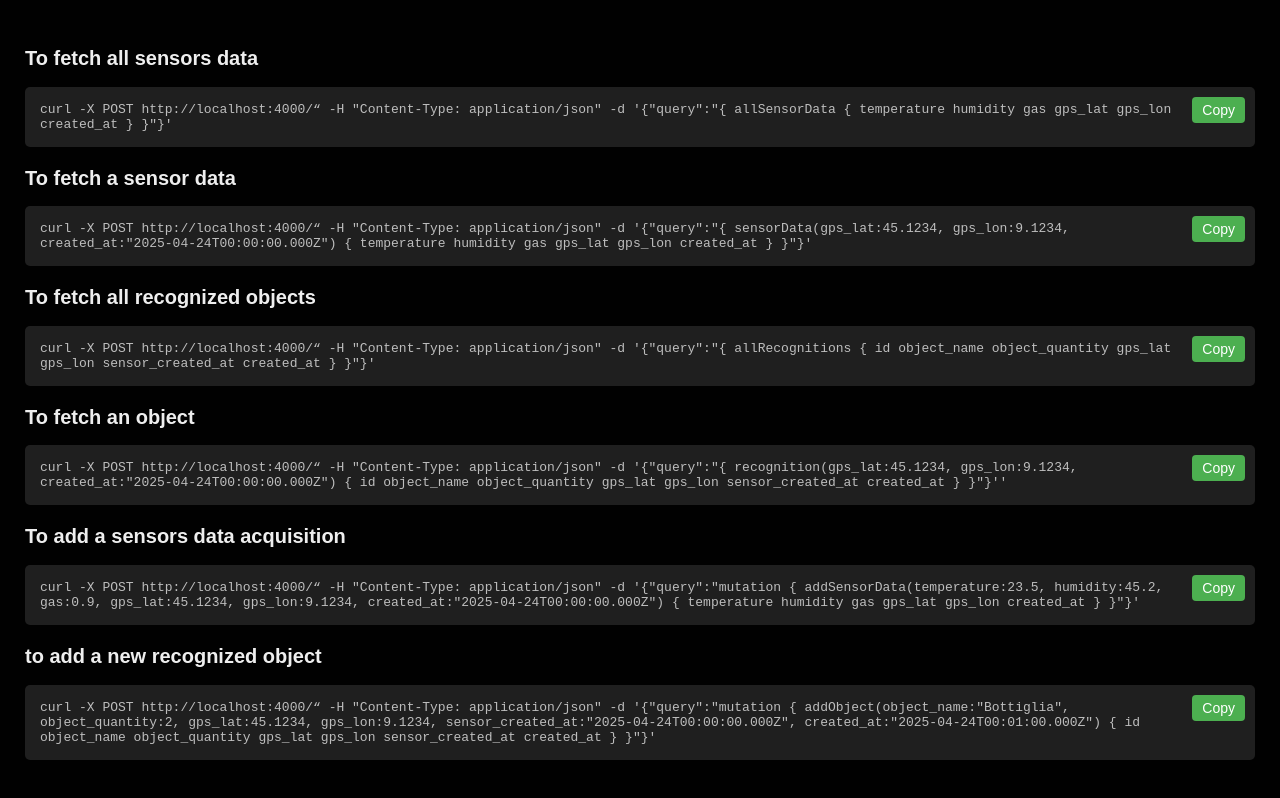
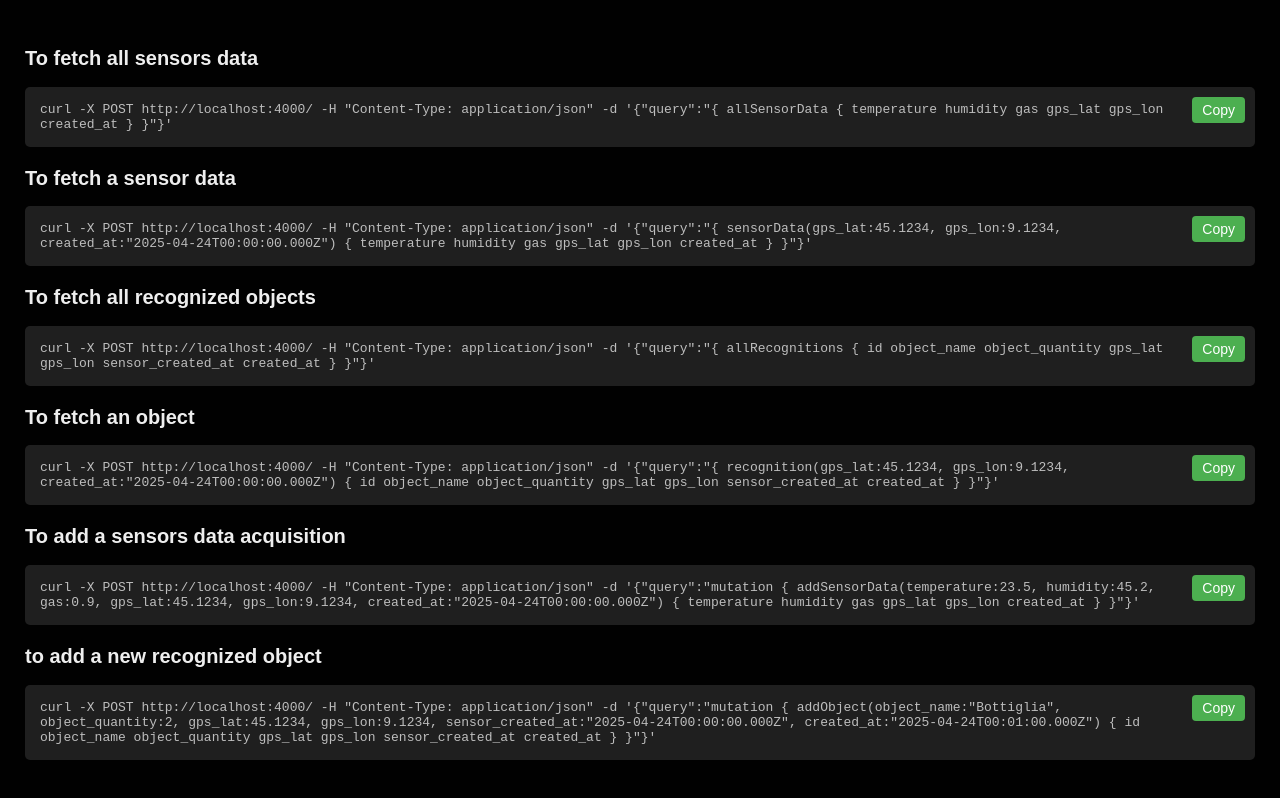
Before and after one commit to demetra-project/server, a website: page public/index.html in a window 1280 px wide. Shown: the part 90-888 px from the top of the page. Drawn offline with Linux system fonts and the light colour scheme.

Commit message:
chore: update default webpage

```diff
--- a/public/index.html
+++ b/public/index.html
@@ -15,22 +15,22 @@
       {
         'name': 'allSensorData',
         'title': 'To fetch all sensors data',
-        'query': 'curl -X POST http://localhost:4000/“ -H "Content-Type: application/json" -d \'{"query":"{ allSensorData { temperature humidity gas gps_lat gps_lon created_at } }"}\''
+        'query': 'curl -X POST http://localhost:4000/ -H "Content-Type: application/json" -d \'{"query":"{ allSensorData { temperature humidity gas gps_lat gps_lon created_at } }"}\''
       },
       {
         'name': 'sensorData',
         'title': 'To fetch a sensor data',
-        'query': 'curl -X POST http://localhost:4000/“ -H "Content-Type: application/json" -d \'{"query":"{ sensorData(gps_lat:45.1234, gps_lon:9.1234, created_at:\"2025-04-24T00:00:00.000Z\") { temperature humidity gas gps_lat gps_lon created_at } }"}\''
+        'query': 'curl -X POST http://localhost:4000/ -H "Content-Type: application/json" -d \'{"query":"{ sensorData(gps_lat:45.1234, gps_lon:9.1234, created_at:\"2025-04-24T00:00:00.000Z\") { temperature humidity gas gps_lat gps_lon created_at } }"}\''
       },
       {
         'name': 'allRecognitions',
         'title': 'To fetch all recognized objects',
-        'query': 'curl -X POST http://localhost:4000/“ -H "Content-Type: application/json" -d \'{"query":"{ allRecognitions { id object_name object_quantity gps_lat gps_lon sensor_created_at created_at } }"}\''
+        'query': 'curl -X POST http://localhost:4000/ -H "Content-Type: application/json" -d \'{"query":"{ allRecognitions { id object_name object_quantity gps_lat gps_lon sensor_created_at created_at } }"}\''
       },
       {
         'name': 'recognition',
         'title': 'To fetch an object',
-        'query': 'curl -X POST http://localhost:4000/“ -H "Content-Type: application/json" -d \'{"query":"{ recognition(gps_lat:45.1234, gps_lon:9.1234, created_at:\"2025-04-24T00:00:00.000Z\") { id object_name object_quantity gps_lat gps_lon sensor_created_at created_at } }"}\'\''
+        'query': 'curl -X POST http://localhost:4000/ -H "Content-Type: application/json" -d \'{"query":"{ recognition(gps_lat:45.1234, gps_lon:9.1234, created_at:\"2025-04-24T00:00:00.000Z\") { id object_name object_quantity gps_lat gps_lon sensor_created_at created_at } }"}\''
       }
     ]
 
@@ -38,12 +38,12 @@
       {
         'name': 'addSensorData',
         'title': 'To add a sensors data acquisition',
-        'query': 'curl -X POST http://localhost:4000/“ -H "Content-Type: application/json" -d \'{"query":"mutation { addSensorData(temperature:23.5, humidity:45.2, gas:0.9, gps_lat:45.1234, gps_lon:9.1234, created_at:\"2025-04-24T00:00:00.000Z\") { temperature humidity gas gps_lat gps_lon created_at } }"}\''
+        'query': 'curl -X POST http://localhost:4000/ -H "Content-Type: application/json" -d \'{"query":"mutation { addSensorData(temperature:23.5, humidity:45.2, gas:0.9, gps_lat:45.1234, gps_lon:9.1234, created_at:\"2025-04-24T00:00:00.000Z\") { temperature humidity gas gps_lat gps_lon created_at } }"}\''
       },
       {
         'name': 'addObject',
         'title': 'to add a new recognized object',
-        'query': 'curl -X POST http://localhost:4000/“ -H "Content-Type: application/json" -d \'{"query":"mutation { addObject(object_name:\"Bottiglia\", object_quantity:2, gps_lat:45.1234, gps_lon:9.1234, sensor_created_at:\"2025-04-24T00:00:00.000Z\", created_at:\"2025-04-24T00:01:00.000Z\") { id object_name object_quantity gps_lat gps_lon sensor_created_at created_at } }"}\''
+        'query': 'curl -X POST http://localhost:4000/ -H "Content-Type: application/json" -d \'{"query":"mutation { addObject(object_name:\"Bottiglia\", object_quantity:2, gps_lat:45.1234, gps_lon:9.1234, sensor_created_at:\"2025-04-24T00:00:00.000Z\", created_at:\"2025-04-24T00:01:00.000Z\") { id object_name object_quantity gps_lat gps_lon sensor_created_at created_at } }"}\''
       }
     ]
 
```
